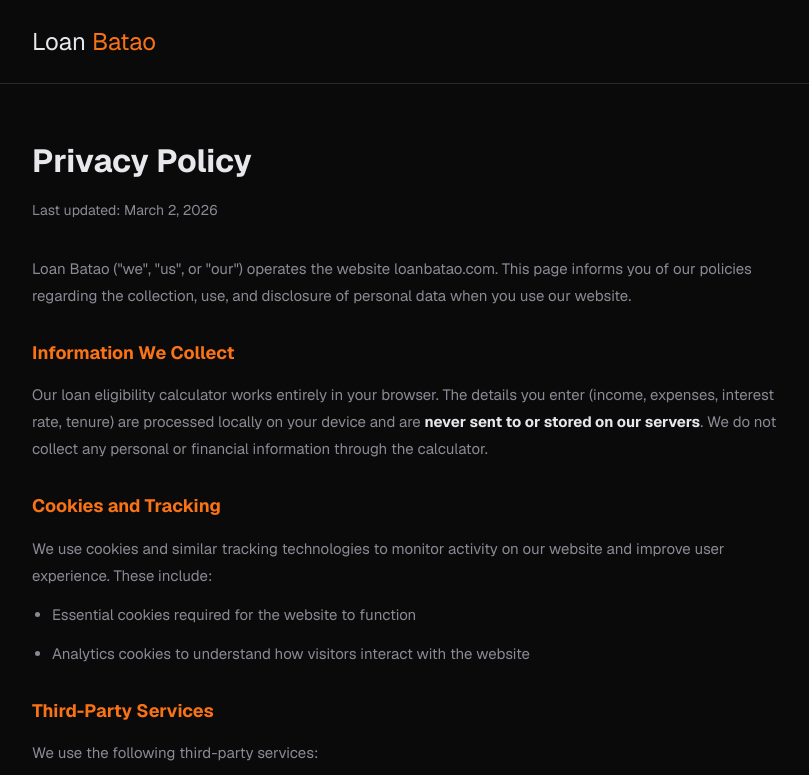
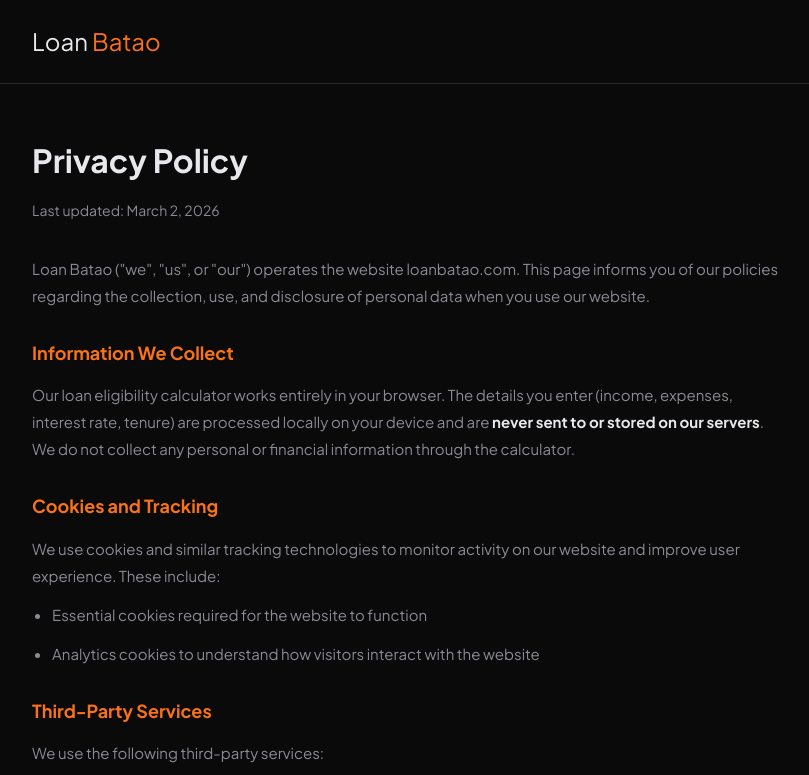
Before and after one commit to theupshiftdirector/Loanbatao, a website: page privacy.html in a window 1280 px wide. Shown: the top 775 px of the page, without its empty margins (232-1041 px from the left). Drawn offline with nearby package versions, Linux system fonts and the light colour scheme; a script that the page names is missing.

Commit message:
Switch font to Plus Jakarta Sans

```diff
--- a/privacy.html
+++ b/privacy.html
@@ -4,7 +4,7 @@
     <meta charset="UTF-8">
     <meta name="viewport" content="width=device-width, initial-scale=1.0">
     <title>Privacy Policy - Loan Batao</title>
-    <link href="https://fonts.googleapis.com/css2?family=Geist:wght@300;400;500;600;700&display=swap" rel="stylesheet">
+    <link href="https://fonts.googleapis.com/css2?family=Plus+Jakarta+Sans:wght@400;500;600;700;800&display=swap" rel="stylesheet">
     <style>
         :root {
             --bg: #0a0a0b;
@@ -16,7 +16,7 @@
         }
         * { margin: 0; padding: 0; box-sizing: border-box; }
         body {
-            font-family: 'Geist', sans-serif;
+            font-family: 'Plus Jakarta Sans', sans-serif;
             background: var(--bg);
             color: var(--text);
             line-height: 1.8;
@@ -35,7 +35,7 @@
             align-items: center;
         }
         .logo {
-            font-family: 'Geist', sans-serif;
+            font-family: 'Plus Jakarta Sans', sans-serif;
             font-size: 24px;
             color: var(--text);
             text-decoration: none;
@@ -47,7 +47,7 @@
             padding: 48px 24px 80px;
         }
         h1 {
-            font-family: 'Geist', sans-serif;
+            font-family: 'Plus Jakarta Sans', sans-serif;
             font-size: 32px;
             margin-bottom: 8px;
         }
```
Also changed, not shown: index.html (+13 -13 lines).
